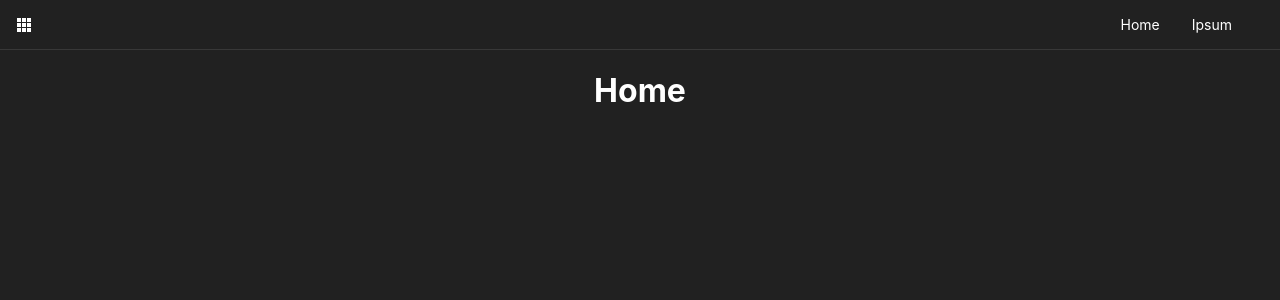
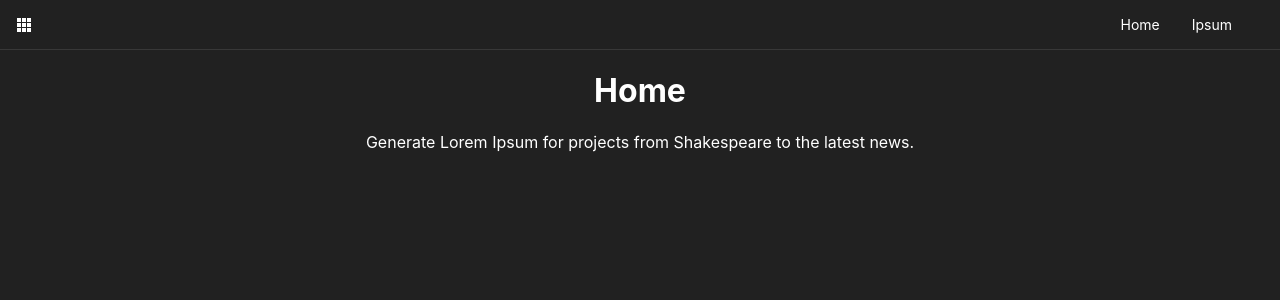
Before and after one commit to TimA314/altipsum, a React (Create React App) app: page / in a window 1280 px wide. Shown: the top 300 px of the page. Built offline with nearby package versions, Linux system fonts and the light colour scheme.

Commit message:
add content to home

```diff
--- a/src/pages/Home.js
+++ b/src/pages/Home.js
@@ -4,6 +4,9 @@ export default function Home() {
   return (
     <div>
       <h1>Home</h1>
+      <p>
+        Generate Lorem Ipsum for projects from Shakespeare to the latest news.
+      </p>
     </div>
   );
 }
```
